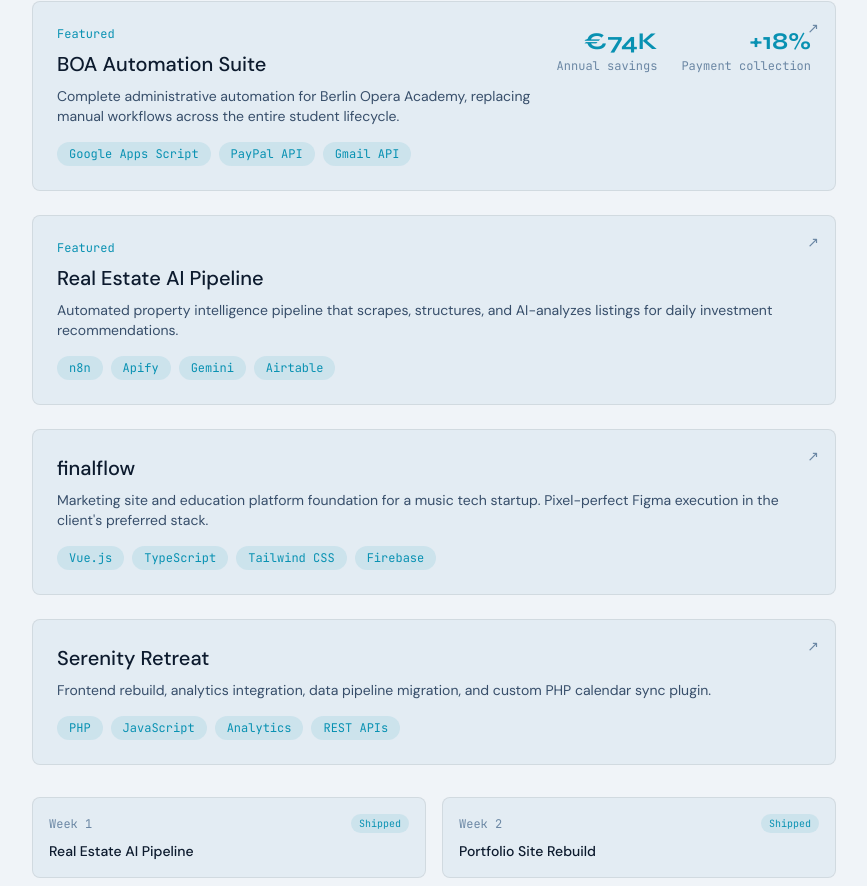
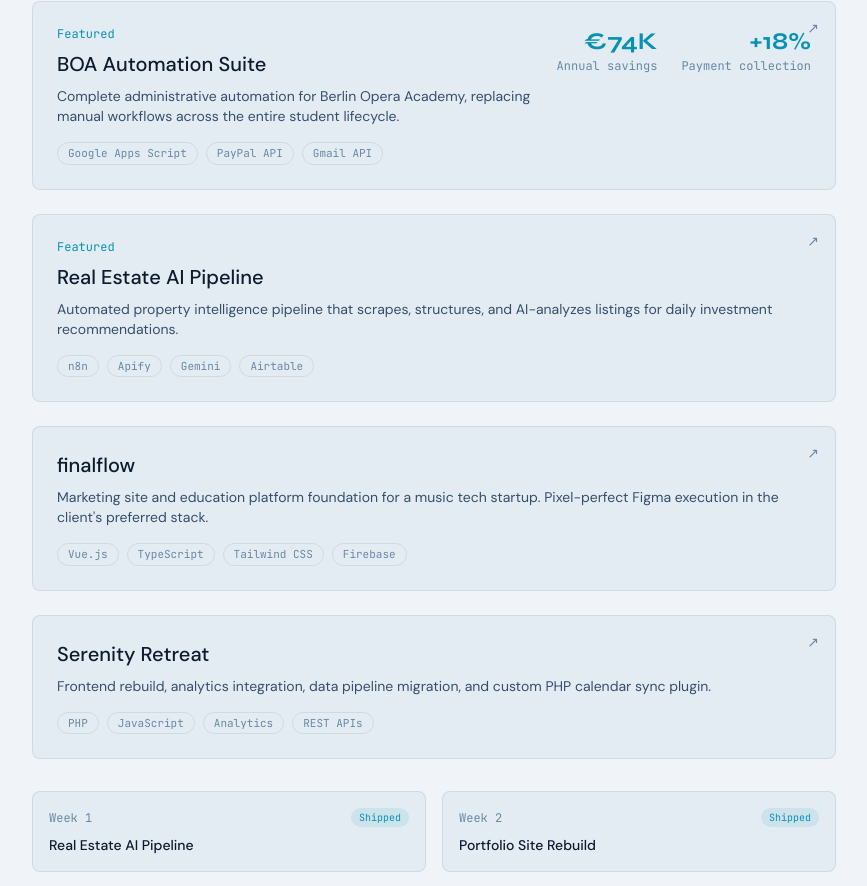
Before and after one commit to mojoro/john-moorman-portfolio, a Next.js app: page / in a window 1280 px wide. Shown: the part 1149-2035 px from the top of the page, without its empty margins (326-1193 px from the left). Built offline with nearby package versions, Linux system fonts and the light colour scheme.

Commit message:
Unify tag pill styles with self-contained hover across pages

```diff
--- a/app/page.tsx
+++ b/app/page.tsx
@@ -447,7 +447,7 @@ function ProjectCard({
         {project.tags.map((tag) => (
           <span
             key={tag}
-            className="rounded-full bg-accent/10 px-3 py-1 font-mono text-xs text-accent"
+            className="rounded-full border border-border px-2.5 py-0.5 font-mono text-[11px] text-text-muted transition-colors hover:border-accent/30 hover:bg-accent/10 hover:text-accent"
           >
             {tag}
           </span>
--- a/app/work/page.tsx
+++ b/app/work/page.tsx
@@ -131,7 +131,7 @@ export default async function WorkIndex() {
                   {post.frontmatter.tags.map((tag) => (
                     <span
                       key={tag}
-                      className="rounded-full border border-border px-2.5 py-0.5 font-mono text-[11px] text-text-muted"
+                      className="rounded-full border border-border px-2.5 py-0.5 font-mono text-[11px] text-text-muted transition-colors hover:border-accent/30 hover:bg-accent/10 hover:text-accent"
                     >
                       {tag}
                     </span>
```
